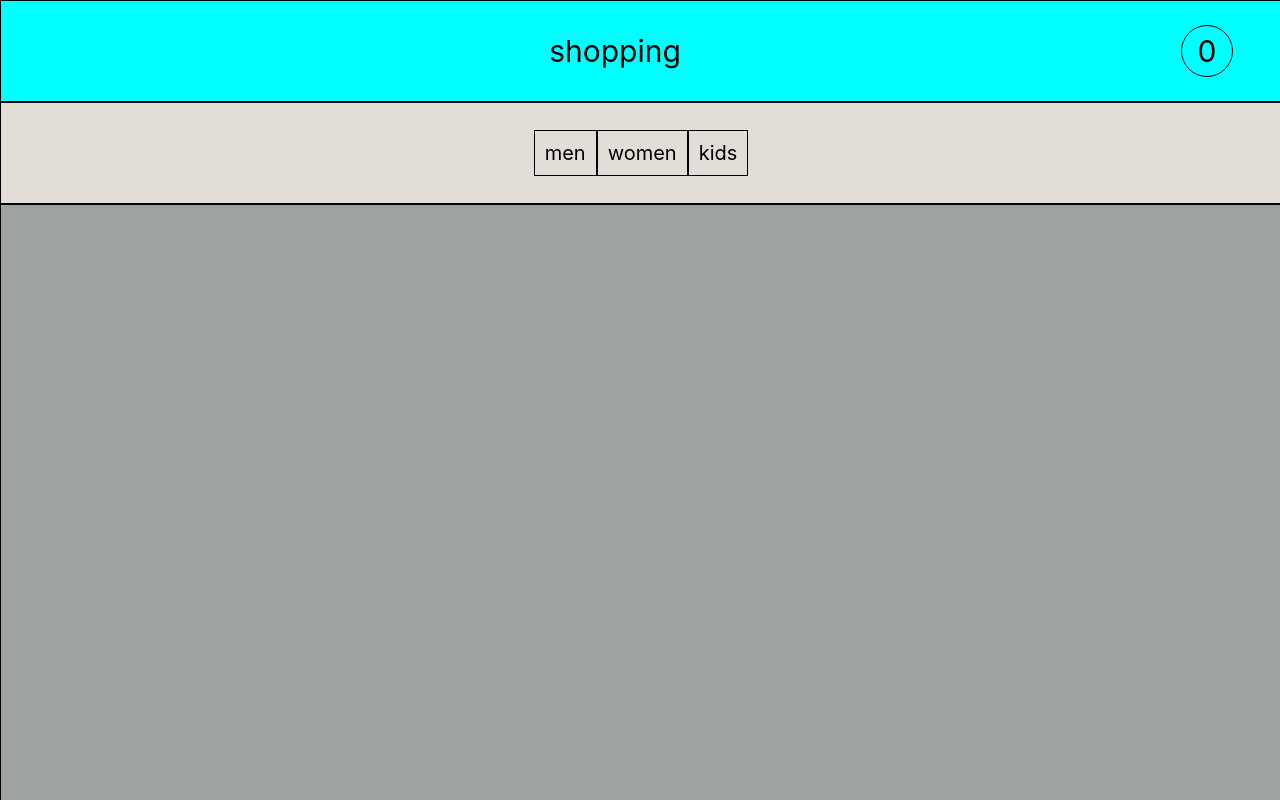
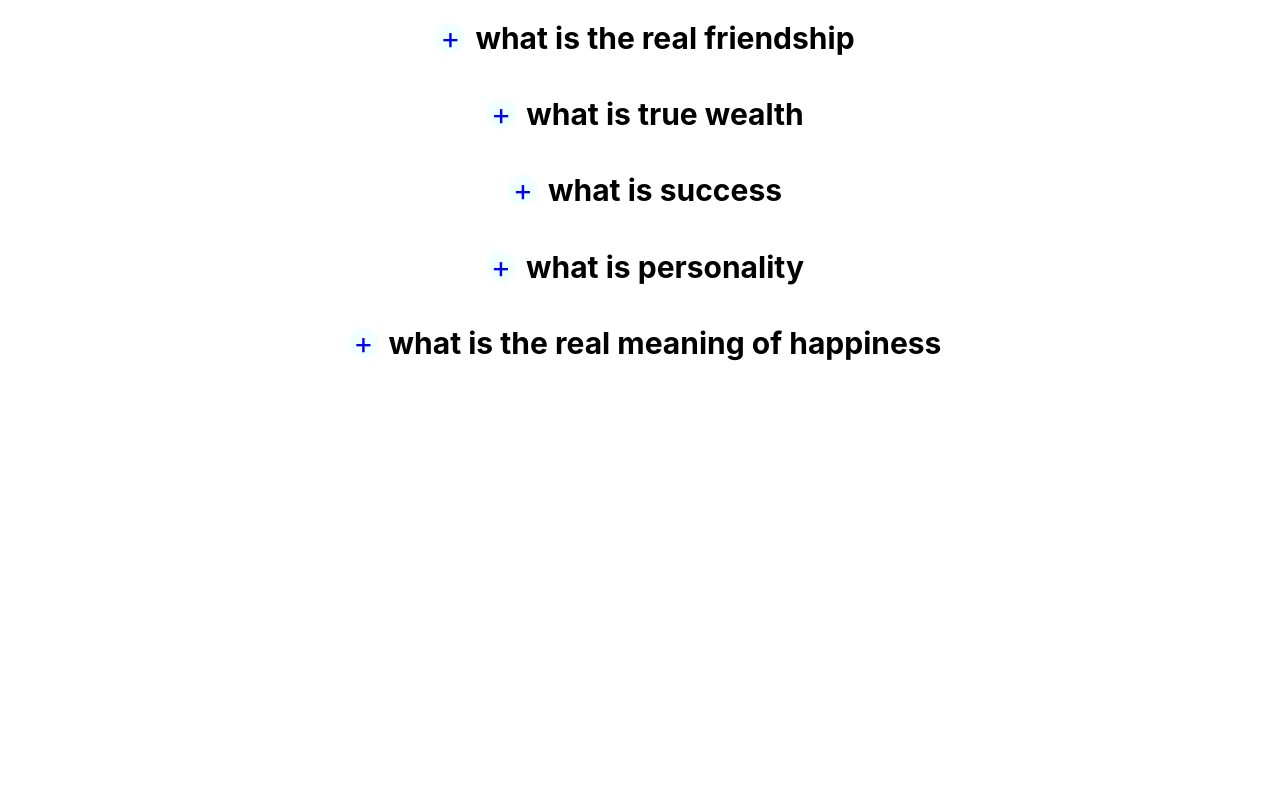
Before and after one commit to anshu1522/react-project, a React (Create React App) app: page / in a window 1280 px wide. Shown: the top 800 px of the page. Built offline with nearby package versions, Linux system fonts and the light colour scheme.

Commit message:
Questions: try to make api and use this for questions and answers

```diff
--- a/src/App.js
+++ b/src/App.js
@@ -1,19 +1,21 @@
-import { Provider } from "react-redux";
-import store from "./projects/redux/store";
+// import { Provider } from "react-redux";
+// import store from "./projects/redux/store";
 // import Friends from "./projects/Friends";
 // import IncreaseDecrease from "./projects/useState-project";
 // import Group from "./projects/friend-animationn";
 // import Counter from "./projects/react-redux";
-import Chart from "./projects/shopping";
+// import Chart from "./projects/shopping";
+import Question from "./projects/questions/question";
 
 export default function App () {
     return (
-        <Provider store={store}>
-         {/* <Friends/> */}
-         {/* <IncreaseDecrease/> */}
-         {/* <Group/> */}
-        {/* <Counter/> */}
-        <Chart/>
-        </Provider>
+        // <Provider store={store}>
+         /* <Friends/> */
+         /* <IncreaseDecrease/> */
+         /* <Group/> */
+        /* <Counter/> */
+        // <Chart/>
+        // </Provider>
+        <Question/>
     )
     }
--- /dev/null
+++ b/src/projects/questions/api.js
@@ -0,0 +1,28 @@
+export const questions= [
+    {
+        id:1,
+        question: "what is the real friendship",
+        answer:"Real friends tell the truth to help you grow not to bring you down"
+    },
+    {
+        id: 2,
+        question: "what is true wealth",
+        answer:"true wealth is being healthy and surrounded by family and loved ones"
+    },
+
+    {
+        id: 3,
+        question: "what is  success",
+        answer:"Success is often defined as the ability to reach your goals in life,whatever those goals may be"
+    },
+    {
+        id: 4,
+        question: "what is personality",
+        answer:"a characteristic way of thinking,feeling and behaving"
+    },
+    {
+        id: 5,
+        question: "what is the real meaning of happiness",
+        answer:"Happiness is an emotional state characterized by feelings of joy,satisfaction,contentment,and fulfillment"
+    },
+]
--- /dev/null
+++ b/src/projects/questions/myquestion.js
@@ -0,0 +1,16 @@
+import React, { useState } from "react";
+const MyQuestion = ({ question, answer }) => {
+    const [ visible ,setVisible ] = useState(false);
+  return (
+    <>
+      <div className="main">
+        <div className="ask">
+          <div className="add" onClick={()=> setVisible(!visible)} >+</div>
+          <h1>{question}</h1>
+        </div>
+         {visible && <h2>{answer}</h2>}
+      </div>
+    </>
+  );
+};
+export default MyQuestion;
--- /dev/null
+++ b/src/projects/questions/question.css
@@ -0,0 +1,33 @@
+.main{
+
+    width: 100vw;
+
+}
+.ask{
+    display: flex;
+    justify-content: center;
+    align-items: center;
+    width: 100vw;
+    /* background-color: rgb(168, 177, 177); */
+    font-size: 15px;
+
+
+}
+.add{
+height:30px ;
+width: 30px;
+border-radius: 50%;
+background-color: azure;
+color: blue;
+display: flex;
+justify-content: center;
+align-items: center;
+font-size: 30px;
+margin: 10px;
+}
+h2{
+    font-size: 15px;
+    display: flex;
+    justify-content: center;
+    align-items: center;
+}
--- /dev/null
+++ b/src/projects/questions/question.js
@@ -0,0 +1,20 @@
+import React, { useState } from "react";
+import { questions } from "./api";
+import "./question.css";
+import MyQuestion from "./myquestion";
+const Question = () => {
+    const [data,setData]= useState(questions)
+return(
+    <>
+
+{
+    data.map((value) => {
+        // const {id }= value
+return <MyQuestion { ...value}/>
+    })
+}
+
+    </>
+)
+}
+export default Question;
```
